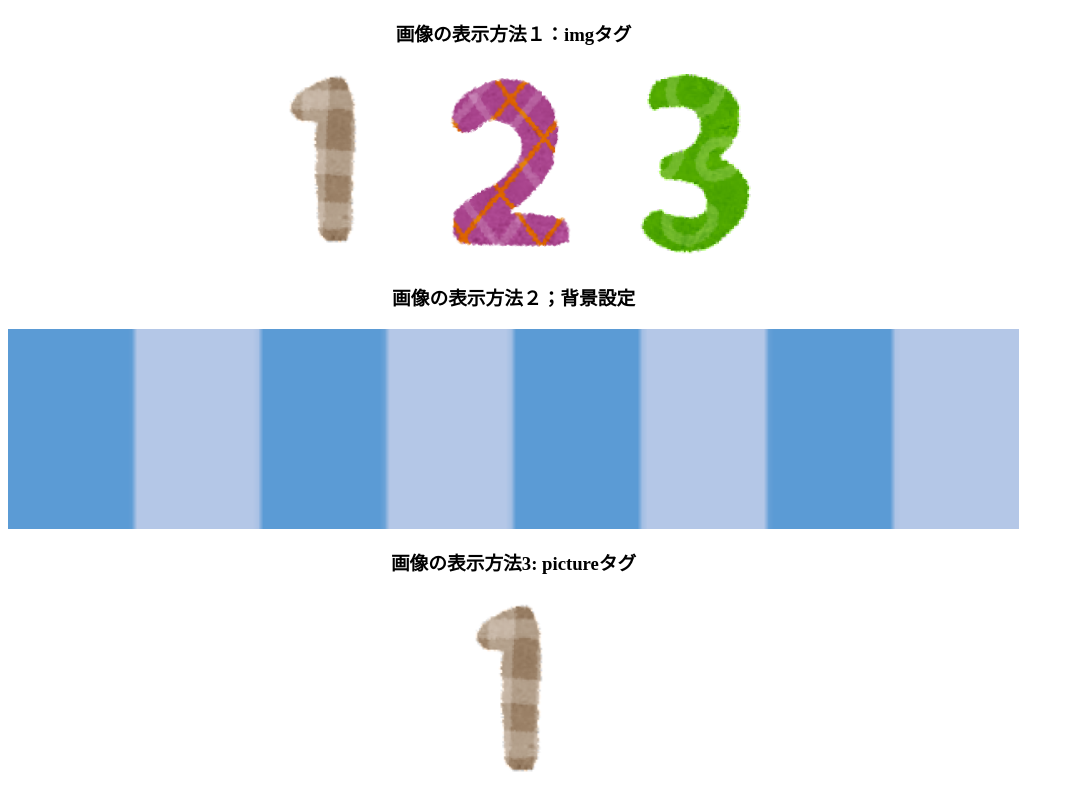
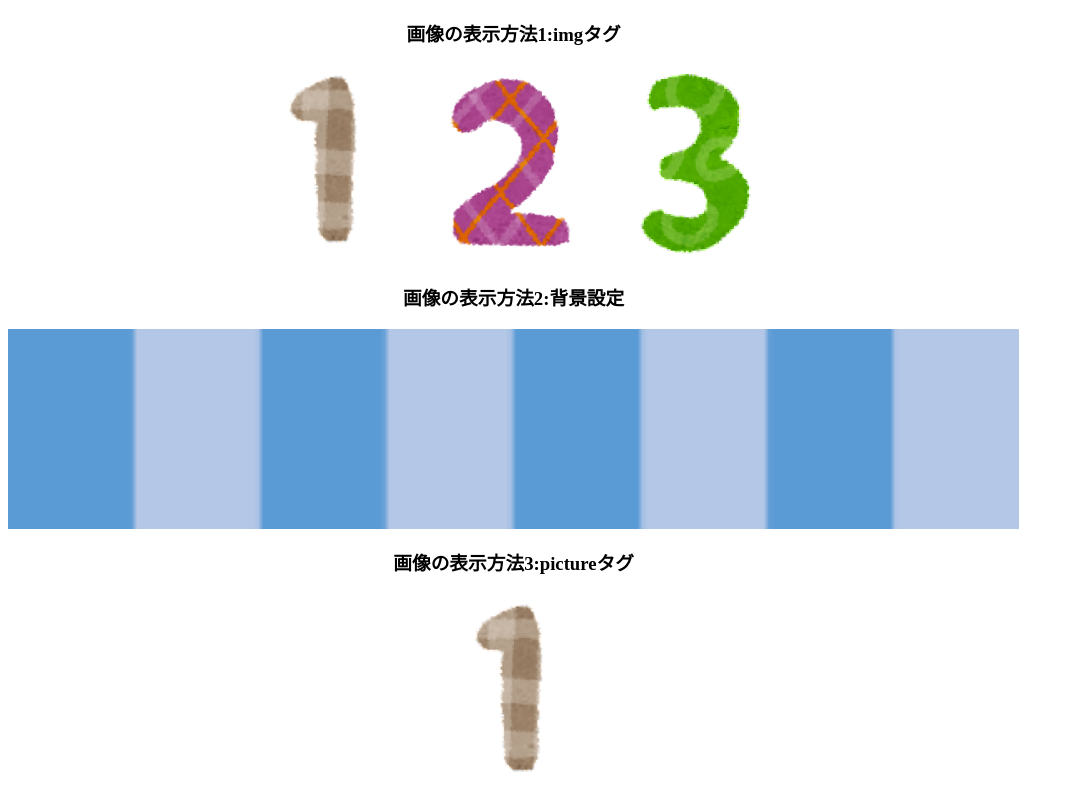
Before and after one commit to k22o/tools, a plain HTML site: page css/picture/index.html in a window 1280 px wide. Shown: the top 800 px of the page, without its empty margins (0-1074 px from the left). Drawn offline with Linux system fonts and the light colour scheme.

Commit message:
[add] new contents

```diff
--- a/css/picture/index.html
+++ b/css/picture/index.html
@@ -10,7 +10,7 @@
 <body>
     <div id="container">
         <div>
-            <h3>画像の表示方法１：imgタグ</h3>
+            <h3>画像の表示方法1:imgタグ</h3>
             <div id="sample1">
                 <img src="image/one.png" alt="one">
                 <img src="image/two.png" alt="two">
@@ -18,12 +18,12 @@
             </div>
         </div>
         <div>
-            <h3>画像の表示方法２；背景設定</h3>
+            <h3>画像の表示方法2:背景設定</h3>
             <div id="sample2">
             </div>
         </div>
         <div>
-            <h3>画像の表示方法3: pictureタグ</h3>
+            <h3>画像の表示方法3:pictureタグ</h3>
             <div id="sample3">
                 <picture>
                     <source media="(min-width:960px)" srcset="image/one.png" />
```
